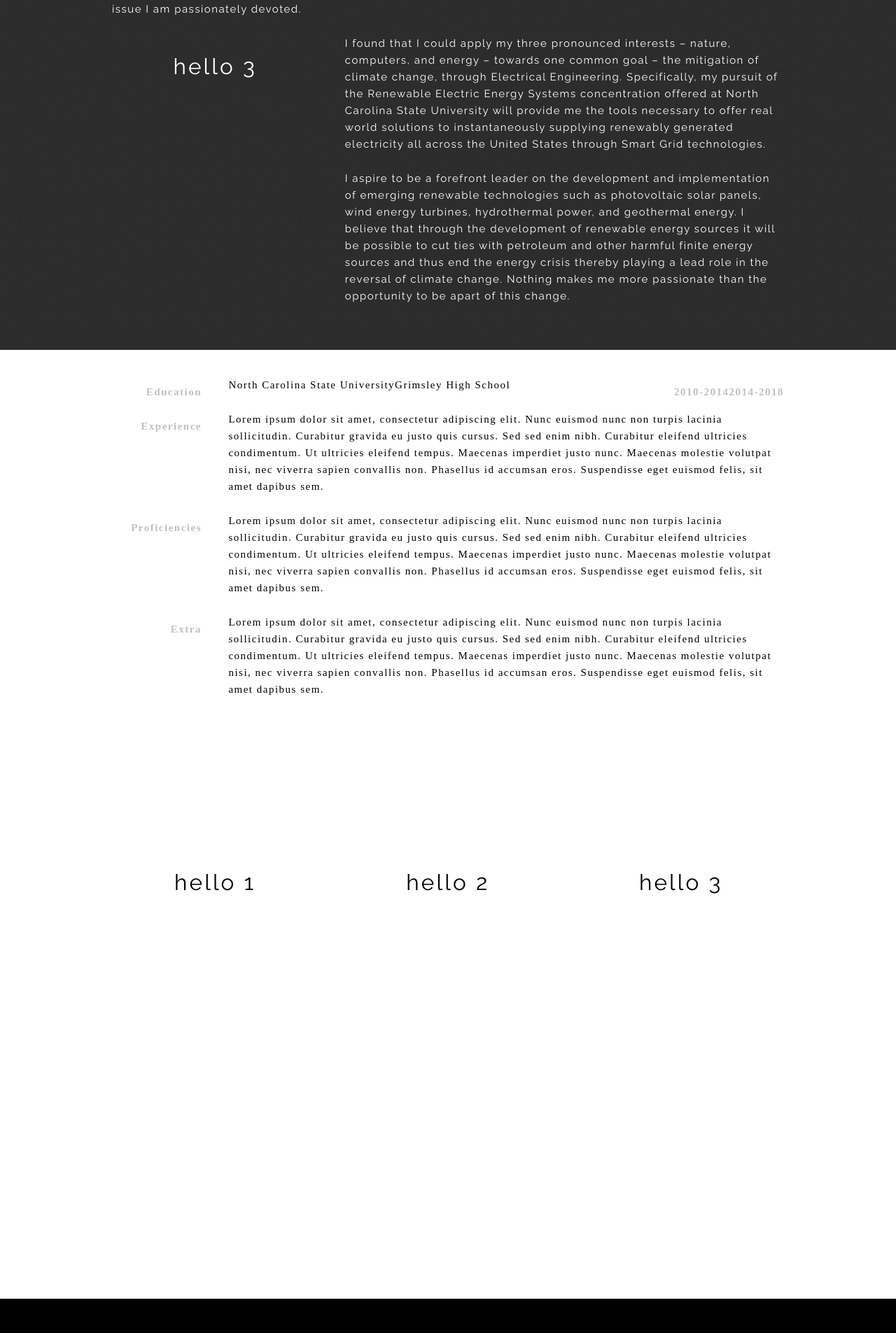
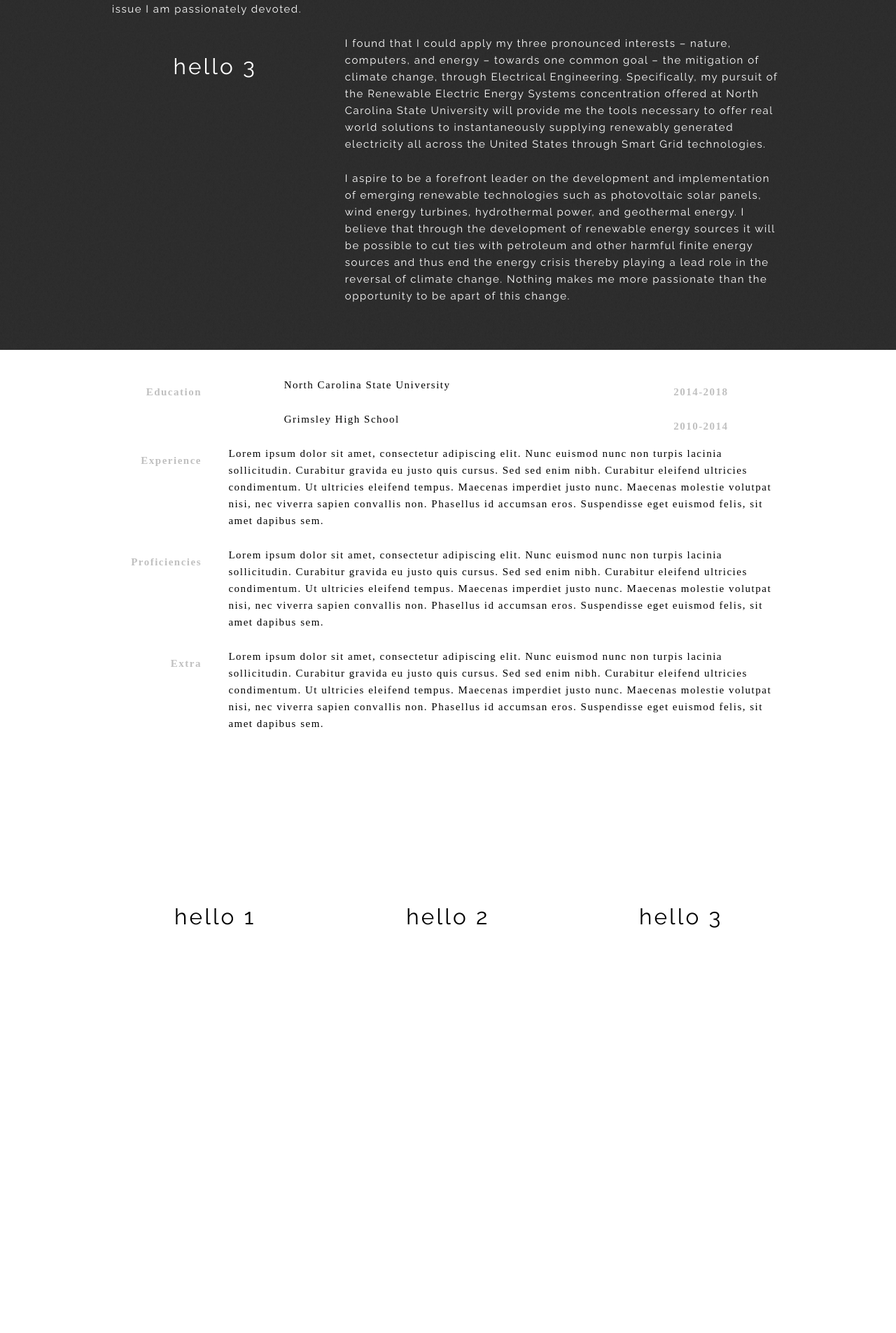
Before and after one commit to jacksoncwilliams/jackson-erin, a Jekyll site: the page built from simpleindex.html, in a window 1280 px wide. Shown: the part 1831-3736 px from the top of the page at 70% size. Built offline with Jekyll 4.4.1, drawn with Linux system fonts in a browser that asks for light colours; nearby versions of some CDN libraries; some web fonts are replaced; before the commit the page ends 3687 px from its top, so only the background shows below that.

Commit message:
Update simpleindex.html

```diff
--- a/simpleindex.html
+++ b/simpleindex.html
@@ -129,17 +129,30 @@ title: Jackson Williams
 </section>
 
 <section id="resume">
-            <div class="container education" style="clear: both;">
+            <div class="container education">
                         <div class="two columns">
                                     <h1>Education</h1>
                         </div>
 
                         <div class="ten columns">
-                                    <div>
-                                    <p class="alignleft">North Carolina State University</p><h2 class="alignright">2014-2018</h2>
+                                    <div class="container">
+                                                <div class=nine columns>
+                                                            <p class="alignleft">North Carolina State University</p>
+                                                </div>
+
+                                                <div class=three columns>
+                                                            <h2 class="alignright">2014-2018</h2>
+                                                </div>
                                     </div>
-                                    <div>
-                                    <p class="alignleft">Grimsley High School</p><h2 class="alignright">2010-2014</h2>
+
+                                    <div class="container">
+                                                <div class=nine columns>
+                                                            <p class="alignleft">Grimsley High School</p>
+                                                </div>
+
+                                                <div class=three columns>
+                                                            <h2 class="alignright">2010-2014</h2>
+                                                </div>
                                     </div>
                         </div>
             </div>
```
